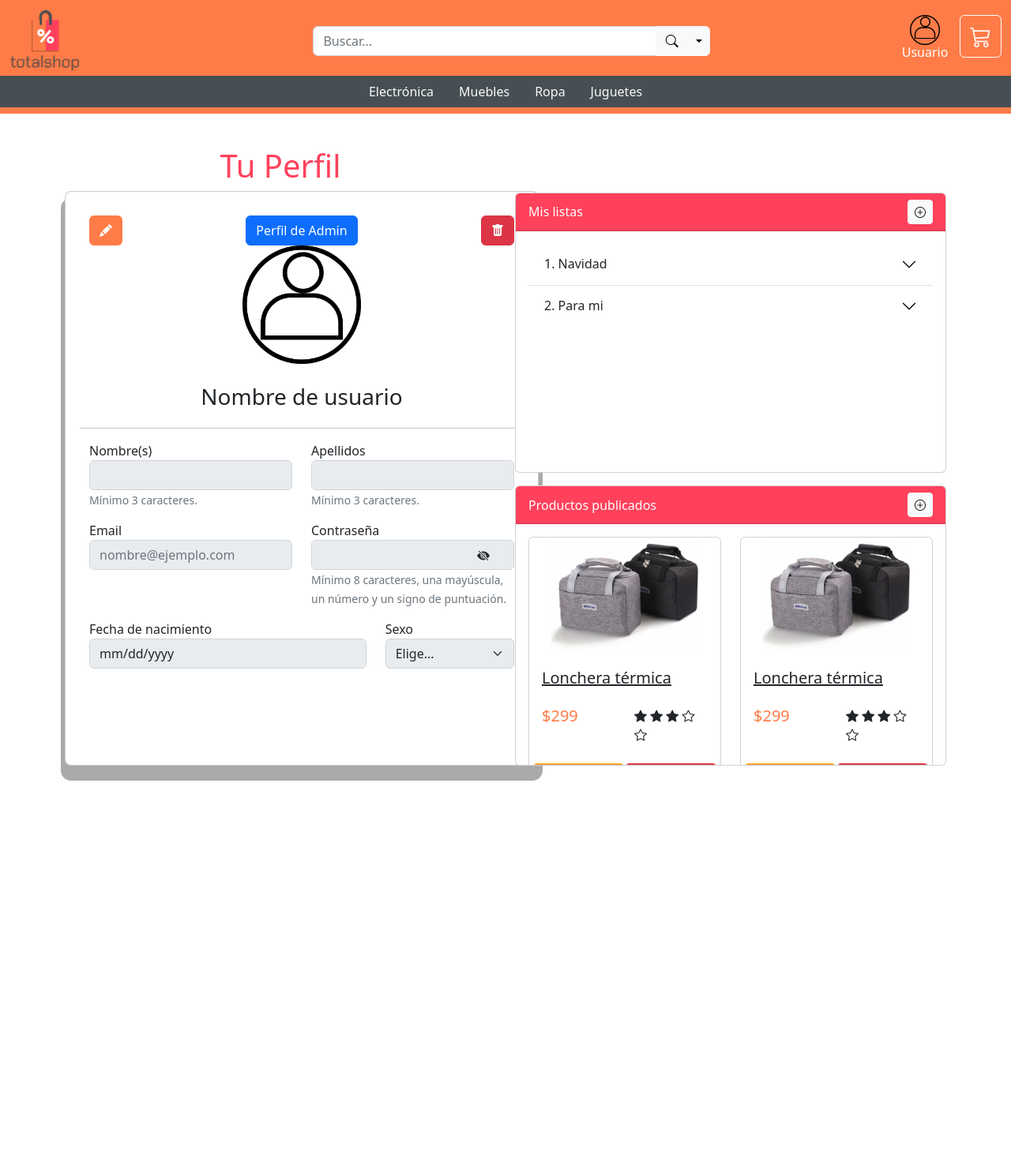
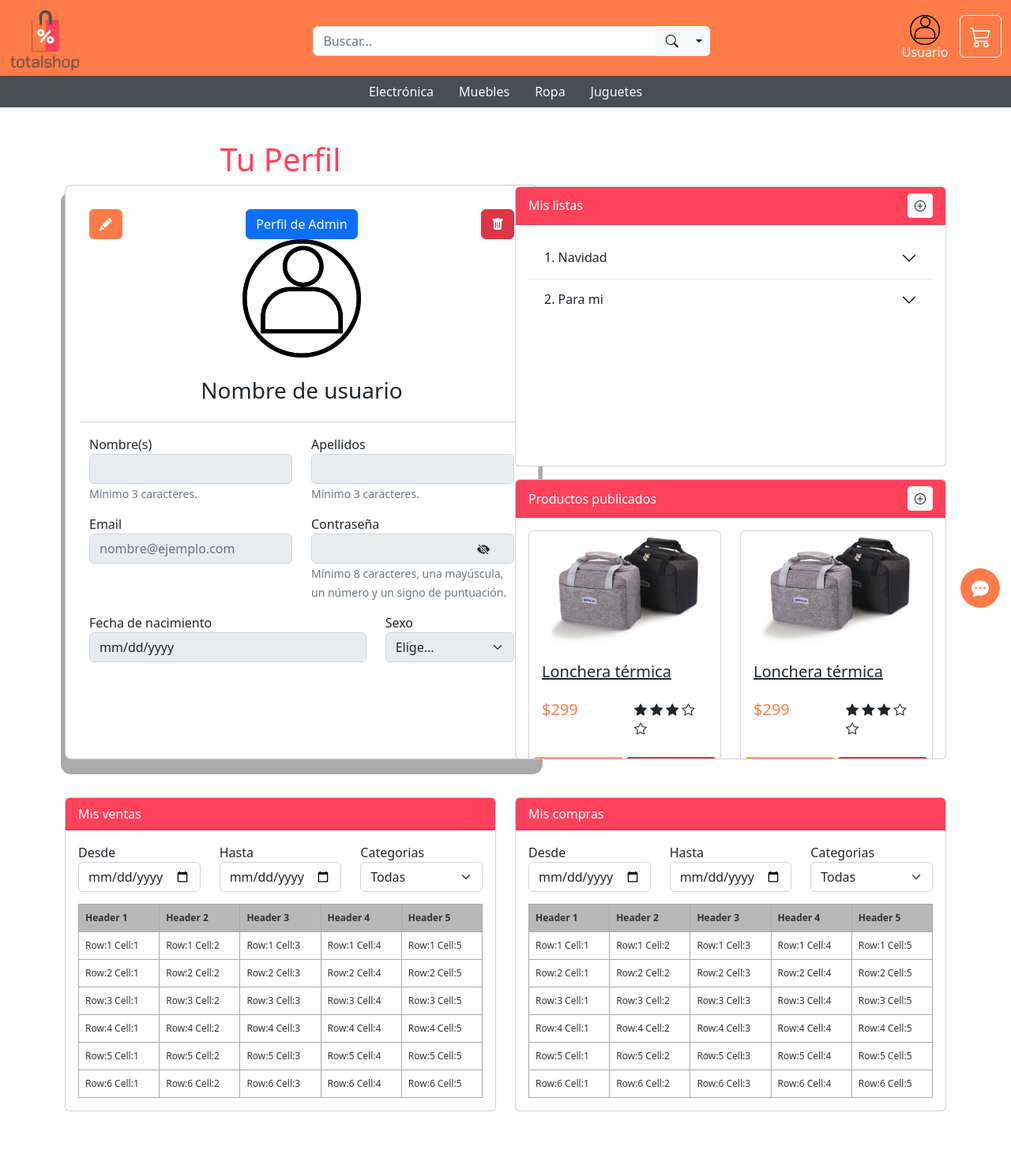
Before and after one commit to edgarEMR/proyectoBDM, a PHP site: page /perfil.html in a window 1280 px wide. Shown: the whole page at 79% size. Before the commit the page ends 989 px from the top, so only its background shows below. Run offline with PHP 8.4, Linux system fonts and the light colour scheme; some libraries are stand-ins or nearby versions.

Commit message:
Avance 1

```diff
--- a/css/navbar.css
+++ b/css/navbar.css
@@ -51,3 +51,126 @@ nav {
     width: 100%;
     color: white;
 }
+
+.offcanvas-body .card{
+    color: #474F54;
+}
+
+.offcanvas-body .card img{
+    height: 75px;
+    object-fit: contain;
+}
+
+.offcanvas-body #pagar{
+    background-color: #FF415B;
+    color: white;
+}
+
+#myform {
+    text-align: center;
+    padding: 5px;
+    border: 1px dotted #ccc;
+    margin: 2%;
+}
+.qty {
+    width: 40px;
+    height: 25px;
+    text-align: center;
+}
+
+.chat-btn {
+    position: absolute;
+    right: 14px;
+    bottom: 30px;
+    cursor: pointer
+}
+
+.chat-btn .close {
+    display: none
+}
+
+.chat-btn i {
+    transition: all 0.9s ease
+}
+
+#check:checked~.chat-btn i {
+    display: block;
+    pointer-events: auto;
+    transform: rotate(180deg)
+}
+
+#check:checked~.chat-btn .comment {
+    display: none
+}
+
+.chat-btn i {
+    font-size: 22px;
+    color: #fff !important
+}
+
+.chat-btn {
+    width: 50px;
+    height: 50px;
+    display: flex;
+    justify-content: center;
+    align-items: center;
+    border-radius: 50px;
+    background-color: #FF7C48;
+    color: #fff;
+    font-size: 22px;
+    border: none
+}
+
+.wrapper {
+    position: absolute;
+    right: 20px;
+    bottom: 100px;
+    width: 300px;
+    background-color: #fff;
+    border-radius: 5px;
+    opacity: 0;
+    transition: all 0.4s;
+    z-index: 5;
+}
+
+#check:checked~.wrapper {
+    opacity: 1
+}
+
+.header {
+    padding: 13px;
+    background-color: #474F54;
+    border-radius: 5px 5px 0px 0px;
+    margin-bottom: 10px;
+    color: #fff
+}
+
+.chat-form {
+    padding: 15px
+}
+
+.chat-form button {
+    margin-bottom: 10px;
+    background-color: #FF415B;
+    color: white;
+}
+
+.chat-form textarea {
+    resize: none
+}
+
+.form-control:focus,
+.btn:focus {
+    box-shadow: none
+}
+
+.btn,
+.btn:focus,
+.btn:hover {
+    background-color: blue;
+    border: blue
+}
+
+#check {
+    display: none !important
+}
--- a/css/perfil.css
+++ b/css/perfil.css
@@ -87,6 +87,16 @@
     color: white;
 }
 
+.consultas .card-header{
+    background-color: #FF415B;
+    color: white;
+}
+
+.consultas > .card > .card-body{
+    overflow-y: auto;
+    height: 300px;
+}
+
 /*PARA MODAL*/
 .modal-title {
     color: #FF7C48;
--- a/navbar.html
+++ b/navbar.html
@@ -19,15 +19,17 @@
 </head>
 
 <body>
-    <nav class="navbar">
+    <nav class="navbar pb-0">
         <div class="container-fluid">
             <a class="navbar-brand" href="inicio.html">
                 <img src="assets/totalshop-logo-shadow.png" alt="">
             </a>
             <div id="busqueda" class="input-group">
-            <input type="text" class="form-control" aria-label="Text input with segmented dropdown button" placeholder="Buscar...">
+                <input type="text" class="form-control" aria-label="Text input with segmented dropdown button"
+                    placeholder="Buscar...">
                 <button type="button" class="btn btn-light"><i class="bi bi-search"></i></button>
-            <button type="button" class="btn btn-light dropdown-toggle dropdown-toggle-split" data-bs-toggle="dropdown" aria-expanded="false">
+                <button type="button" class="btn btn-light dropdown-toggle dropdown-toggle-split"
+                    data-bs-toggle="dropdown" aria-expanded="false">
                     <span class="visually-hidden">Toggle Dropdown</span>
                 </button>
                 <div class="dropdown-menu dropdown-menu-end">
@@ -55,22 +57,116 @@
             </div>
             <div class="derecha">
                 <div class="userInfo">
-                <a href="perfil.html"><img src="assets/stock-user-image.png" class="userImage" alt="..." id="imgUser"></a>
+                    <a href="perfil.html"><img src="assets/stock-user-image.png" class="userImage" alt="..."
+                            id="imgUser"></a>
                     <div class="userName">
                         <h6 id="userName" class="mt-0">Usuario</h6>
                     </div>
                 </div>
-          <button id="shoppingCartBtn" class="btn" type="button" data-bs-toggle="offcanvas" data-bs-target="#offcanvasNavbar" aria-controls="offcanvasNavbar">
+                <button id="shoppingCartBtn" class="btn" type="button" data-bs-toggle="offcanvas"
+                    data-bs-target="#offcanvasNavbar" aria-controls="offcanvasNavbar">
                     <i class="bi bi-cart3"></i>
                 </button>
             </div>
 
-          <div class="offcanvas offcanvas-end" tabindex="-1" id="offcanvasNavbar" aria-labelledby="offcanvasNavbarLabel">
+            <div class="offcanvas offcanvas-end" tabindex="-1" id="offcanvasNavbar"
+                aria-labelledby="offcanvasNavbarLabel">
                 <div class="offcanvas-header">
                     <h5 class="offcanvas-title" id="offcanvasNavbarLabel">Carrito</h5>
                     <button type="button" class="btn-close" data-bs-dismiss="offcanvas" aria-label="Close"></button>
                 </div>
                 <div class="offcanvas-body">
+                    <div class="row">
+
+                        <div class="col-md-12 mb-3">
+                            <div class="card">
+                                <img class="img-fluid" alt="100%x280" src="assets/smartwatch.webp">
+                                <div class="card-body">
+                                    <h6 class="card-title"><a href="detalleProducto.html"
+                                            class="text-reset stretched-link">Smartwatch Lige BW0223</a></h6>
+                                    <div class="row my-2">
+                                        <h5 class="col-sm-6" style="color: #FF7C48;">$599</h5>
+                                        <p class="card-text col-sm-6">
+                                            <i class="bi bi-star-fill"></i>
+                                            <i class="bi bi-star-fill"></i>
+                                            <i class="bi bi-star-fill"></i>
+                                            <i class="bi bi-star-fill"></i>
+                                            <i class="bi bi-star-fill"></i>
+                                        </p>
+                                    </div>
+                                    <div class="input-group">
+                                        <form id='myform'>
+                                            <input type='button' value='-' class='qtyminus btn btn-light'
+                                                field='quantity' />
+                                            <input type='text' name='quantity' value='0' class='qty' />
+                                            <input type='button' value='+' class='qtyplus btn btn-light'
+                                                field='quantity' />
+                                        </form>
+                                    </div>
+                                </div>
+
+                            </div>
+                        </div>
+                        <div class="col-md-12 mb-3">
+                            <div class="card">
+                                <img class="img-fluid" alt="100%x280" src="assets/xiaomi.webp">
+                                <div class="card-body">
+                                    <h5 class="card-title"><a href="#" class="text-reset stretched-link">Xiaomi Redmi
+                                            9A</a></h5>
+                                    <div class="row my-2">
+                                        <h5 class="col-6" style="color: #FF7C48;">$2,999</h5>
+                                        <p class="card-text col-6">
+                                            <i class="bi bi-star-fill"></i>
+                                            <i class="bi bi-star-fill"></i>
+                                            <i class="bi bi-star-fill"></i>
+                                            <i class="bi bi-star-fill"></i>
+                                            <i class="bi bi-star"></i>
+                                        </p>
+                                    </div>
+                                    <div class="input-group">
+                                        <form id='myform'>
+                                            <input type='button' value='-' class='qtyminus btn btn-light'
+                                                field='quantity' />
+                                            <input type='text' name='quantity' value='0' class='qty' />
+                                            <input type='button' value='+' class='qtyplus btn btn-light'
+                                                field='quantity' />
+                                        </form>
+                                    </div>
+                                </div>
+                            </div>
+                        </div>
+                        <div class="col-md-12 mb-3">
+                            <div class="card">
+                                <img class="img-fluid" alt="100%x280" src="assets/lonchera.webp">
+                                <div class="card-body">
+                                    <h5 class="card-title"><a href="#" class="text-reset stretched-link">Lonchera
+                                            térmica</a></h5>
+                                    <div class="row my-2">
+                                        <h5 class="col-6" style="color: #FF7C48;">$129</h5>
+                                        <p class="card-text col-6">
+                                            <i class="bi bi-star-fill"></i>
+                                            <i class="bi bi-star-fill"></i>
+                                            <i class="bi bi-star-fill"></i>
+                                            <i class="bi bi-star-fill"></i>
+                                            <i class="bi bi-star"></i>
+                                        </p>
+                                    </div>
+                                    <div class="input-group">
+                                        <form id='myform'>
+                                            <input type='button' value='-' class='qtyminus btn btn-light'
+                                                field='quantity' />
+                                            <input type='text' name='quantity' value='0' class='qty' />
+                                            <input type='button' value='+' class='qtyplus btn btn-light'
+                                                field='quantity' />
+                                        </form>
+                                    </div>
+                                </div>
+                            </div>
+                        </div>
+                        <div class="col-md-12 mb-3 d-grid">
+                            <button id="pagar" type="button" class="btn btn-block">Proceder al pago</button>
+                        </div>
+                    </div>
                 </div>
             </div>
         </div>
@@ -92,7 +188,19 @@
             </ul>
         </div>
     </nav>
-    <!--<script src="js/index.js"></script>-->
+    <input type="checkbox" id="check"> <label class="chat-btn" for="check"> <i class="bi bi-chat-dots-fill comment"></i>
+        <i class="bi bi-x close"></i> </label>
+    <div class="wrapper">
+        <div class="header">
+            <h6>Chat con Luis</h6>
+        </div>
+        <div class="chat-form d-grid">
+            <p>Hola</p>
+            <textarea class="form-control my-2" placeholder="Escribe algo..." rows="1"></textarea>
+            <button class="btn btn-block "><i class="bi bi-send"></i></button>
+        </div>
+    </div>
+    <script src="js/navbar.js"></script>
 </body>
 
 </html>
--- a/perfil.html
+++ b/perfil.html
@@ -445,7 +445,105 @@
 
             </div>
         </div>
+        <div class="row my-5 consultas">
+            <div class="col-6">
+                <div class="card">
+                    <div class="card-header d-flex justify-content-between align-items-center">
+                        Mis ventas
 
+                    </div>
+                    <div class="card-body">
+                        <div class="row">
+                            <div class="form-group col-md-4">
+                                <label for="inputFechaI">Desde</label>
+                                <input type="date" name="fechaIni" class="form-control" id="inputFechaI">
+                            </div>
+                            <div class="form-group col-md-4">
+                                <label for="inputFechaF">Hasta</label>
+                                <input type="date" name="fechaFin" class="form-control" id="inputFechaF">
+                            </div>
+                            <div class="form-group col-md-4">
+                                <label for="inputFechaF">Categorias</label>
+                                <select class="form-select" aria-label="Default select example">
+                                    <option selected>Todas</option>
+                                    <option value="1">Electrónica</option>
+                                    <option value="2">Muebles</option>
+                                    <option value="3">Juguetes</option>
+                                </select>
+                            </div>
+                        </div>
+                        <style type="text/css">
+                            .tftable {font-size:12px;color:#333333;width:100%;border-width: 1px;border-color: #a9a9a9;border-collapse: collapse;}
+                            .tftable th {font-size:12px;background-color:#b8b8b8;border-width: 1px;padding: 8px;border-style: solid;border-color: #a9a9a9;text-align:left;}
+                            .tftable tr {background-color:#ffffff;}
+                            .tftable td {font-size:12px;border-width: 1px;padding: 8px;border-style: solid;border-color: #a9a9a9;}
+                            .tftable tr:hover {background-color:#ffff99;}
+                            </style>
+
+                            <table class="tftable" border="1">
+                            <tr><th>Header 1</th><th>Header 2</th><th>Header 3</th><th>Header 4</th><th>Header 5</th></tr>
+                            <tr><td>Row:1 Cell:1</td><td>Row:1 Cell:2</td><td>Row:1 Cell:3</td><td>Row:1 Cell:4</td><td>Row:1 Cell:5</td></tr>
+                            <tr><td>Row:2 Cell:1</td><td>Row:2 Cell:2</td><td>Row:2 Cell:3</td><td>Row:2 Cell:4</td><td>Row:2 Cell:5</td></tr>
+                            <tr><td>Row:3 Cell:1</td><td>Row:3 Cell:2</td><td>Row:3 Cell:3</td><td>Row:3 Cell:4</td><td>Row:3 Cell:5</td></tr>
+                            <tr><td>Row:4 Cell:1</td><td>Row:4 Cell:2</td><td>Row:4 Cell:3</td><td>Row:4 Cell:4</td><td>Row:4 Cell:5</td></tr>
+                            <tr><td>Row:5 Cell:1</td><td>Row:5 Cell:2</td><td>Row:5 Cell:3</td><td>Row:5 Cell:4</td><td>Row:5 Cell:5</td></tr>
+                            <tr><td>Row:6 Cell:1</td><td>Row:6 Cell:2</td><td>Row:6 Cell:3</td><td>Row:6 Cell:4</td><td>Row:6 Cell:5</td></tr>
+                            </table>
+
+
+                    </div>
+                </div>
+            </div>
+            <div class="col-6">
+                <div class="card">
+                <div class="card-header d-flex justify-content-between align-items-center">
+                    Mis compras
+                </div>
+                <div class="card-body">
+                    <div class="row">
+                        <div class="form-group col-md-4">
+                            <label for="inputFechaI">Desde</label>
+                            <input type="date" name="fechaIni" class="form-control" id="inputFechaI">
+                        </div>
+                        <div class="form-group col-md-4">
+                            <label for="inputFechaF">Hasta</label>
+                            <input type="date" name="fechaFin" class="form-control" id="inputFechaF">
+                        </div>
+                        <div class="form-group col-md-4">
+                            <label for="inputFechaF">Categorias</label>
+                            <select class="form-select" aria-label="Default select example">
+                                <option selected>Todas</option>
+                                <option value="1">Electrónica</option>
+                                <option value="2">Muebles</option>
+                                <option value="3">Juguetes</option>
+                            </select>
+                        </div>
+                    </div>
+
+                    <style type="text/css">
+                        .tftable {font-size:12px;color:#333333;width:100%;border-width: 1px;border-color: #a9a9a9;border-collapse: collapse;}
+                        .tftable th {font-size:12px;background-color:#b8b8b8;border-width: 1px;padding: 8px;border-style: solid;border-color: #a9a9a9;text-align:left;}
+                        .tftable tr {background-color:#ffffff;}
+                        .tftable td {font-size:12px;border-width: 1px;padding: 8px;border-style: solid;border-color: #a9a9a9;}
+                        .tftable tr:hover {background-color:#ffff99;}
+                        </style>
+
+                        <table class="tftable" border="1">
+                        <tr><th>Header 1</th><th>Header 2</th><th>Header 3</th><th>Header 4</th><th>Header 5</th></tr>
+                        <tr><td>Row:1 Cell:1</td><td>Row:1 Cell:2</td><td>Row:1 Cell:3</td><td>Row:1 Cell:4</td><td>Row:1 Cell:5</td></tr>
+                        <tr><td>Row:2 Cell:1</td><td>Row:2 Cell:2</td><td>Row:2 Cell:3</td><td>Row:2 Cell:4</td><td>Row:2 Cell:5</td></tr>
+                        <tr><td>Row:3 Cell:1</td><td>Row:3 Cell:2</td><td>Row:3 Cell:3</td><td>Row:3 Cell:4</td><td>Row:3 Cell:5</td></tr>
+                        <tr><td>Row:4 Cell:1</td><td>Row:4 Cell:2</td><td>Row:4 Cell:3</td><td>Row:4 Cell:4</td><td>Row:4 Cell:5</td></tr>
+                        <tr><td>Row:5 Cell:1</td><td>Row:5 Cell:2</td><td>Row:5 Cell:3</td><td>Row:5 Cell:4</td><td>Row:5 Cell:5</td></tr>
+                        <tr><td>Row:6 Cell:1</td><td>Row:6 Cell:2</td><td>Row:6 Cell:3</td><td>Row:6 Cell:4</td><td>Row:6 Cell:5</td></tr>
+                        </table>
+                </div>
+            </div>
+            </div>
+
+
+
+        </div>
 
     </div>
     <script src="https://code.jquery.com/jquery-3.6.0.min.js"></script>
```
Also changed, not shown: crearProducto.html (+31 -0 lines), css/crearProducto.css (+15 -7 lines), js/navbar.js (added, +36 -0 lines), 1 other file. Lines whose indentation alone changed are shown as unchanged.
